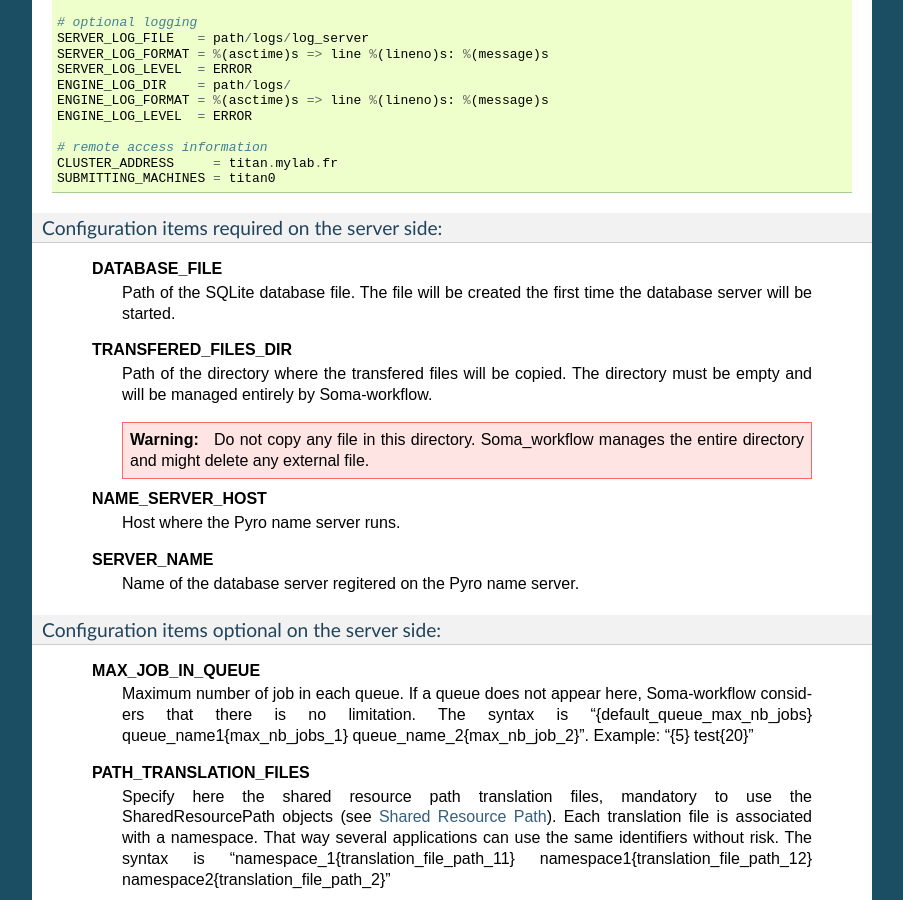
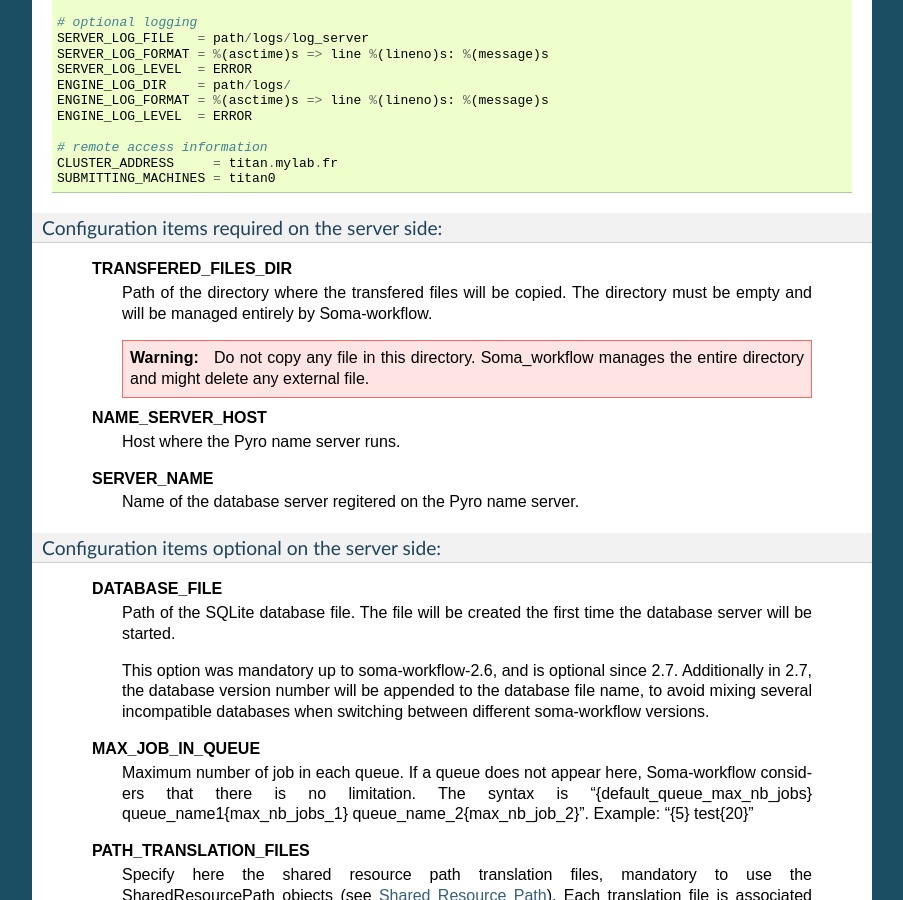
Before and after one commit to populse/soma-workflow, a Sphinx documentation site: the page built from doc/source/install_config.txt, in a window 1280 px wide and 900 px high, scrolled down 5278 px. Shown: the whole window, without its empty margins (198-1101 px from the left). Built offline with Sphinx 7.4.7, drawn with Linux system fonts in a browser that asks for light colours; the version number could not be read and is left out; some of the changed text lies outside the part shown.

Commit message:
doc update + code cosmetics

```diff
--- a/doc/source/install_config.txt
+++ b/doc/source/install_config.txt
@@ -259,6 +255,15 @@
 
 Configuration items optional on the server side:
 ^^^^^^^^^^^^^^^^^^^^^^^^^^^^^^^^^^^^^^^^^^^^^^^^
+
+  **DATABASE_FILE**
+    Path of the SQLite database file. The file will be created the first time
+    the database server will be started.
+
+    This option was mandatory up to soma-workflow-2.6, and is optional since
+    2.7. Additionally in 2.7, the database version number will be appended to
+    the database file name, to avoid mixing several incompatible databases when
+    switching between different soma-workflow versions.
 
   **MAX_JOB_IN_QUEUE**
     Maximum number of job in each queue. If a queue does not appear here,
@@ -461,6 +462,15 @@
 
   In addition, a few more optional configuration items are available:
 
+  **DATABASE_FILE**
+    Path of the SQLite database file. The file will be created the first time
+    the application is launch.
+
+    This option was mandatory up to soma-workflow-2.6, and is optional since
+    2.7. Additionally in 2.7, the database version number will be appended to
+    the database file name, to avoid mixing several incompatible databases when
+    switching between different soma-workflow versions.
+
   **CPU_NB**
     Maximum number of CPU cores to be used
 
```
Also changed, not shown: other parts of doc/source/install_config.txt (+0 -8 lines), 1 other file.
